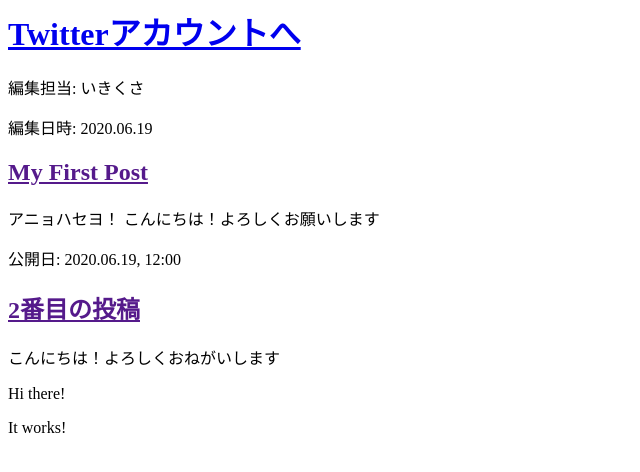
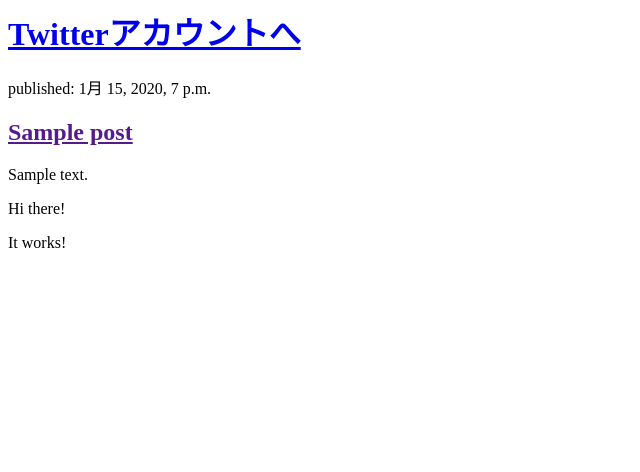
Before and after one commit to yosan1208/my-first-blog, a Django app: page / in a window 1280 px wide. Shown: the top 472 px of the page, without its empty margins (0-640 px from the left). Run offline with Django 3.2, Linux system fonts and the light colour scheme; tables that the repository leaves empty hold one stand-in row (values such as "Sample post").

Commit message:
Modified templetes to diplay posts from database.

```diff
--- a/blog/templates/blog/post_list.html
+++ b/blog/templates/blog/post_list.html
@@ -7,18 +7,13 @@
        <h1><a href="https://twitter.com/home">Twitterアカウントへ</a></h1>
     </div>
 
-    <div>
-       <p>編集担当: いきくさ</p>
-       <p>編集日時: 2020.06.19</p>
-       <h2><a href="">My First Post</a></h2>
-    <p>アニョハセヨ！ こんにちは！よろしくお願いします</p>
-    </div>
-
-    <div>
-       <p>公開日: 2020.06.19, 12:00</p>
-       <h2><a href="">2番目の投稿</a></h2>
-       <p>こんにちは！よろしくおねがいします</p>
-    </div>
+    {% for post in posts %}
+        <div>
+            <p>published: {{ post.published_date }}</p>
+            <h2><a href="">{{ post.title }}</a></h2>
+            <p>{{ post.text|linebreaksbr }}</p>
+        </div>
+    {% endfor %}
 
     <div>
     <p>Hi there!</p>
--- a/blog/views.py
+++ b/blog/views.py
@@ -1,5 +1,8 @@
 from django.shortcuts import render
+from django.utils import timezone
+from .models import Post
 
 # Create your views here.
 def post_list(request):
-    return render(request, 'blog/post_list.html', {})
+    posts = Post.objects.filter(published_date__lte=timezone.now()).order_by('published_date')
+    return render(request, 'blog/post_list.html', {'posts':posts})
```
